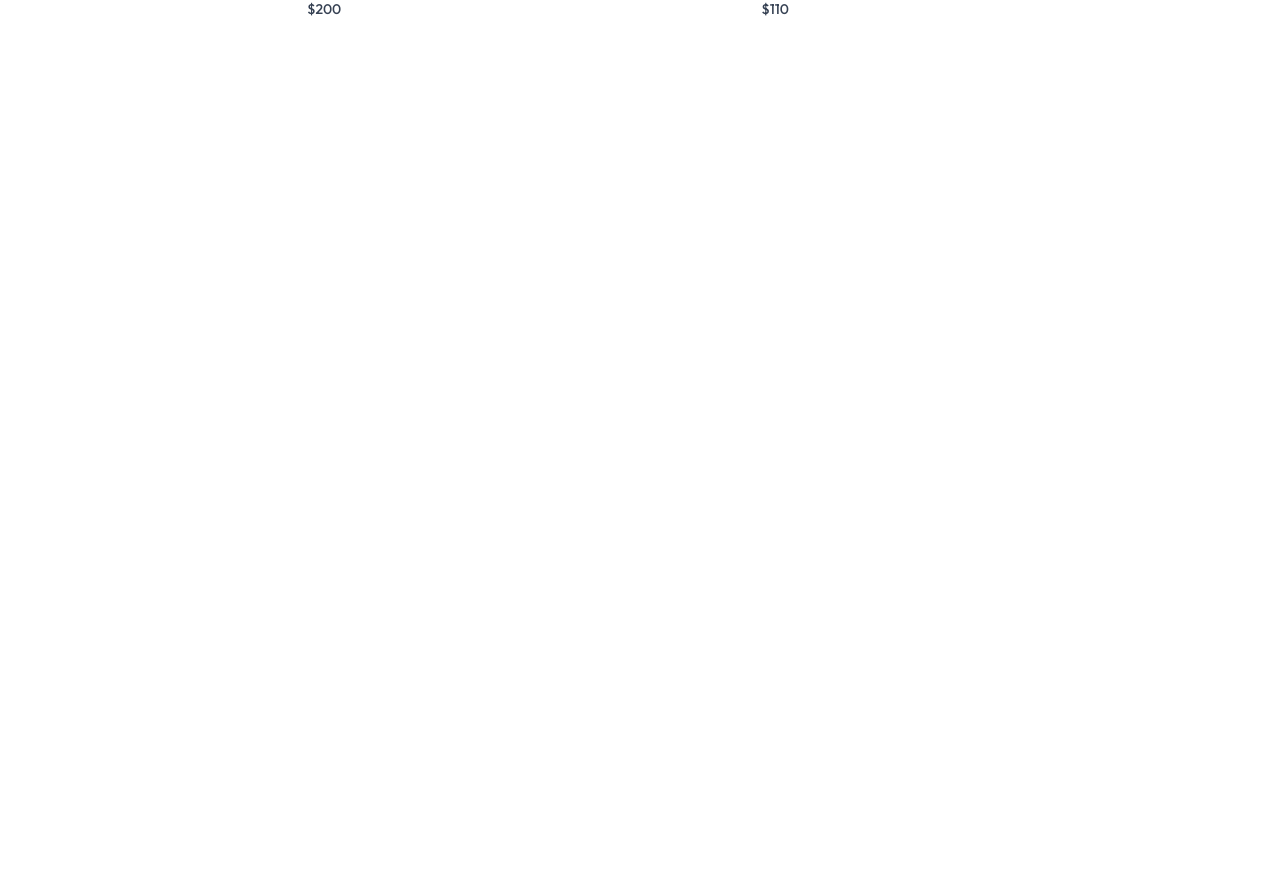
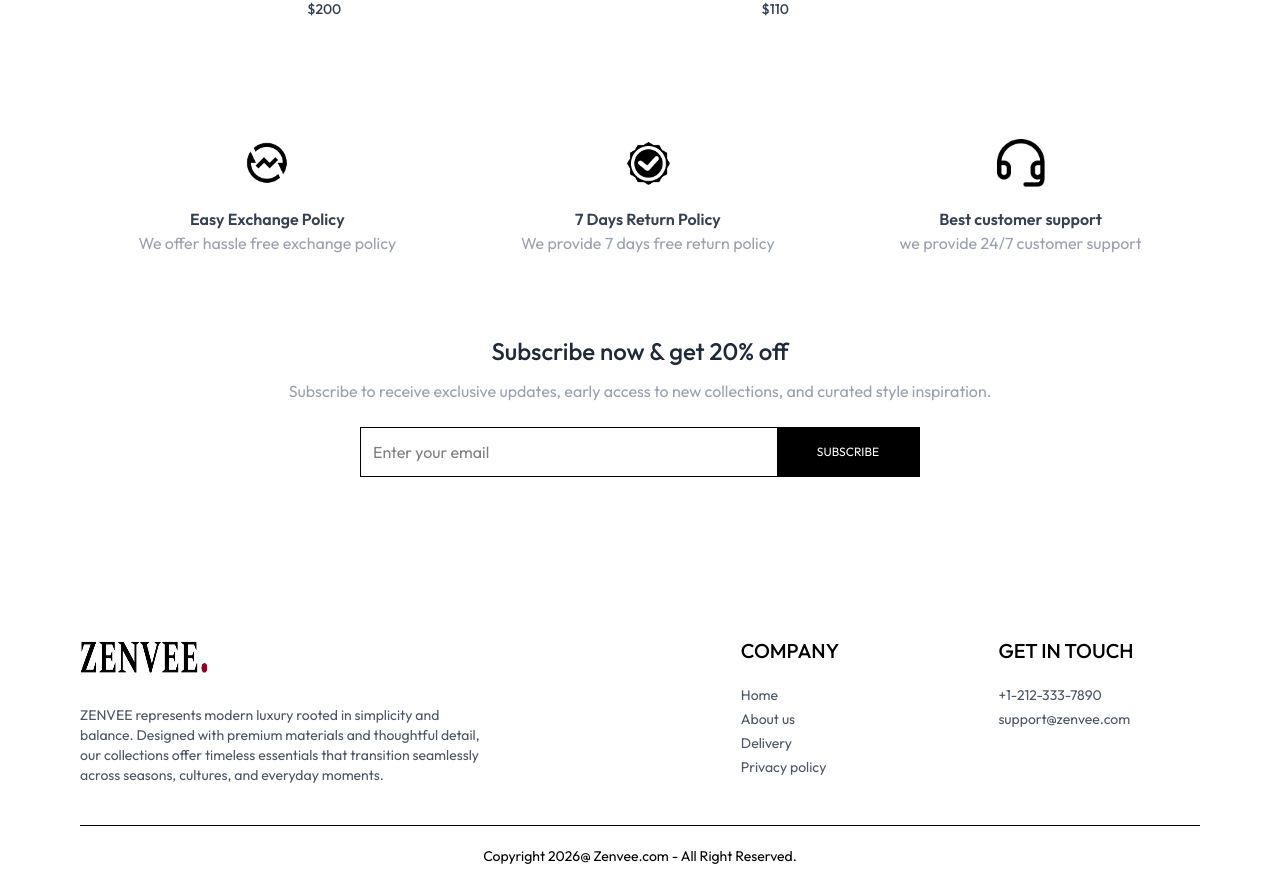
Before and after one commit to Mukesh-KB1/Ecommerce-Web-App, a React app in the folder frontend/: page / in a window 1280 px wide. Shown: the part 1854-2740 px from the top of the page. Before the commit the page ends 1913 px from the top, so only its background shows below. Built offline with nearby package versions, Linux system fonts and the light colour scheme; the HTML template or start-up script is replaced by a standard one.

Commit message:
CollectionPage-Filter-Sort-Updated

```diff
--- a/frontend/src/App.jsx
+++ b/frontend/src/App.jsx
@@ -1,5 +1,6 @@
 import {Outlet} from 'react-router'
 import Navbar from './components/Navbar'
+import Footer from './components/Footer'
 
 
 function App() {
@@ -7,7 +8,7 @@
     <div className="px-4 sm:px-12 md:px-16 lg:px-20">
       <Navbar />
       <Outlet />
-      {/* <Footer /> */}
+      <Footer />
     </div>
   )
 }
--- /dev/null
+++ b/frontend/src/components/Footer.jsx
@@ -0,0 +1,42 @@
+import React from 'react'
+import { assets } from '../assets/assets'
+
+function Footer() {
+    return (
+        <div>
+            <div className='flex flex-col sm:grid grid-cols-[3fr_1fr_1fr] gap-14 my-10 mt-40 text-sm'>
+                <div>
+                    <img src={assets.logo} className='h-12 mb-5 w-32' alt="" />
+                    <p className='w-full md:w-2/3 text-gray-600'>
+                        ZENVEE represents modern luxury rooted in simplicity and balance. Designed with premium materials and thoughtful detail, our collections offer timeless essentials that transition seamlessly across seasons, cultures, and everyday moments.
+                    </p>
+                </div>
+
+                <div>
+                    <p className='text-xl font-medium mb-5'>COMPANY</p>
+                    <ul className='flex flex-col gap-1 text-gray-600'>
+                        <li>Home</li>
+                        <li>About us</li>
+                        <li>Delivery</li>
+                        <li>Privacy policy</li>
+                    </ul>
+                </div>
+
+                <div>
+                    <p className='text-xl font-medium mb-5'>GET IN TOUCH</p>
+                    <ul className='flex flex-col gap-1 text-gray-600'>
+                        <li>+1-212-333-7890</li>
+                        <li>support@zenvee.com</li>
+                    </ul>
+                </div>
+            </div>
+
+            <div>
+                <hr />
+                <p className='py-5 text-sm text-center'>Copyright 2026@ Zenvee.com - All Right Reserved.</p>
+            </div>
+        </div>
+    )
+}
+
+export default Footer
--- /dev/null
+++ b/frontend/src/components/NewsLetterBox.jsx
@@ -0,0 +1,23 @@
+import React from 'react'
+
+function NewsLetterBox() {
+
+    const onSubmitHandler = (e)=>{
+        e.preventDefault();
+    }
+
+  return (
+    <div className='text-center'>
+        <p className='text-2xl font-medium text-gray-800'>Subscribe now & get 20% off</p>
+        <p className='text-gray-400 mt-3'>
+            Subscribe to receive exclusive updates, early access to new collections, and curated style inspiration.
+        </p>
+        <form onSubmit={onSubmitHandler} className='w-full sm:w-1/2 flex items-center gap-3 mx-auto my-6 border pl-3'>
+            <input className='w-full sm:flex-1 outline-none' type="email" placeholder='Enter your email' required/>
+            <button type='submit' className='bg-black text-white text-xs px-10 py-4'>SUBSCRIBE</button>
+        </form>
+    </div>
+  )
+}
+
+export default NewsLetterBox
--- /dev/null
+++ b/frontend/src/components/OurPolicy.jsx
@@ -0,0 +1,29 @@
+import React from 'react'
+import { assets } from '../assets/assets'
+
+function OurPolicy() {
+  return (
+    <div className='flex flex-col sm:flex-row justify-around gap-12 sm:gap-2 text-center py-20 text-xs sm:text-sm md:text-base text-gray-700'>
+
+        <div>
+            <img className='w-12 m-auto mb-5' src={assets.exchange_icon} alt="Exchange_Icon" />
+            <p className='font-semibold'>Easy Exchange Policy</p>
+            <p className='text-gray-400'>We offer hassle free exchange policy</p>
+        </div>
+
+        <div>
+            <img className='w-12 m-auto mb-5' src={assets.quality_icon} alt="Exchange_Icon" />
+            <p className='font-semibold'>7 Days Return Policy</p>
+            <p className='text-gray-400'>We provide 7 days free return policy</p>
+        </div>
+
+        <div>
+            <img className='w-12 m-auto mb-5' src={assets.support_img} alt="Exchange_Icon" />
+            <p className='font-semibold'>Best customer support</p>
+            <p className='text-gray-400'>we provide 24/7 customer support</p>
+        </div>
+    </div>
+  )
+}
+
+export default OurPolicy
--- a/frontend/src/pages/Collection.jsx
+++ b/frontend/src/pages/Collection.jsx
@@ -1,8 +1,154 @@
-import React from 'react'
+import React, { useEffect, useState } from 'react'
+import { UseShopContext } from '../context/ShopContext'
+import { assets } from '../assets/assets';
+import Title from '../components/Title';
+import ProductItem from '../components/ProductItem';
 
 function Collection() {
+
+  const { products } = UseShopContext();
+  const [showFilter, setShowFilter] = useState(false);
+  const [filterProducts,setFilterProducts] = useState([]);
+  const [category,setCategory] = useState([]);
+  const [subCategory,setSubCategory] = useState([]);
+  const [sortType,setSortType] = useState('relavent');
+
+  const toggleCategory = (e)=>{
+    if(category.includes(e.target.value)){
+      setCategory(prev => prev.filter(item => item !== e.target.value));
+    }
+    else{
+      setCategory(prev => [...prev,e.target.value]);
+    }
+  }
+
+  const toggleSubCategory = (e)=>{
+    if(subCategory.includes(e.target.value)){
+      setSubCategory(prev => prev.filter(item => item !== e.target.value));
+    }
+    else{
+      setSubCategory(prev => [...prev,e.target.value])
+    }
+  }
+
+  const applyFilter = ()=>{
+    let productsCopy = products.slice();
+
+    if(category.length > 0){
+      productsCopy = productsCopy.filter(item => category.includes(item.category));
+    }
+
+    if(subCategory.length > 0){
+      productsCopy = productsCopy.filter(item => subCategory.includes(item.subCategory));
+    }
+
+    setFilterProducts(productsCopy);
+  }
+
+  const sortProduct = ()=>{
+    let fpCopy = filterProducts.slice();
+
+    switch(sortType){
+      case 'low-high':
+        setFilterProducts(fpCopy.sort((a,b) => a.price - b.price));
+        break;
+      case 'high-low':
+        setFilterProducts(fpCopy.sort((a,b) => b.price - a.price));
+        break;
+      default :
+         applyFilter();
+         break;
+    }
+  }
+
+  useEffect(()=>{
+    sortProduct();
+  },[sortType])
+
+
+
+  useEffect(()=>{
+    applyFilter();
+  },[category,subCategory])
+
+  // useEffect(()=>{
+  //   console.log(category);
+  // },[category])
+
+  //   useEffect(()=>{
+  //   console.log(subCategory);
+  // },[subCategory])
+
+  // useEffect(()=>{
+  //   setFilterProducts(products);
+  // },[])
+
   return (
-    <div>Collection</div>
+    <div className='flex flex-col sm:flex-row gap-1 sm:gap-10 pt-10 border-t'>
+
+      {/* Filter Option */}
+      <div className='min-w-60'>
+        <p onClick={()=>setShowFilter(!showFilter)} className='my-2 text-xl flex items-center cursor-pointer gap-2'>FILTERS
+          <img className={`h-3 sm:hidden ${showFilter ? 'rotate-90': ''}`} src={assets.dropdown_icon} alt="Filter_dropDown" />
+        </p>
+        {/* Category Filter */}
+        <div className={`border border-gray-300 pl-5 py-3 mt-6 ${showFilter ? '' : 'hidden'} sm:block`}>
+          <p className='mb-3 text-sm font-medium'>CATEGORIES</p>
+          <div className='flex flex-col gap-2 text-sm font-light text-gray-700'>
+            <p className='flex gap-2'>
+              <input className='w-3' type="checkbox" value={'Men'} onChange={toggleCategory}/> Men
+            </p>
+            <p className='flex gap-2'>
+              <input className='w-3' type="checkbox" value={'Women'} onChange={toggleCategory}/> Women
+            </p>
+            <p className='flex gap-2'>
+              <input className='w-3' type="checkbox" value={'Kids'} onChange={toggleCategory}/> Kids
+            </p>
+          </div>
+        </div>
+
+        {/* SubCategory Filter */}
+        <div className={`border border-gray-300 pl-5 py-3 my-5 ${showFilter ? '' : 'hidden'} sm:block`}>
+          <p className='mb-3 text-sm font-medium'>TYPE</p>
+          <div className='flex flex-col gap-2 text-sm font-light text-gray-700'>
+            <p className='flex gap-2'>
+              <input className='w-3' type="checkbox" value={'Topwear'} onChange={toggleSubCategory} /> Topwear
+            </p>
+            <p className='flex gap-2'>
+              <input className='w-3' type="checkbox" value={'Bottomwear'} onChange={toggleSubCategory} /> Bottomwear
+            </p>
+            <p className='flex gap-2'>
+              <input className='w-3' type="checkbox" value={'Winterwear'} onChange={toggleSubCategory} /> Winterwear
+            </p>
+          </div>
+        </div>
+
+      </div>
+
+      {/* RightSide All collections */}
+      <div className='flex-1'>
+        <div className='flex justify-between text-base sm:text-2xl mb-4'>
+          <Title text1={'ALL'} text2={'COLLECTIONS'} />
+          {/* Product Sort */}
+
+          <select onChange={(e) => setSortType(e.target.value)} className='border-2 border-gray-300 text-sm px-2'>
+            <option value="relavent">Sort by: Relavent</option>
+            <option value="low-high">Sort by: Low to High</option>
+            <option value="high-low">Sort by: Hight to Low</option>
+          </select>
+        </div>
+
+        {/* Map Products */}
+        <div className='grid grid-cols-2 md:grid-cols-3 lg:grid-cols-4 gap-4 gap-y-6'>
+          {
+            filterProducts.map((item,index)=>(
+              <ProductItem key={item._id} id={item._id} image={item.image} name={item.name} price={item.price} />
+            ))
+          }
+        </div>
+      </div>
+
+    </div>
   )
 }
 
--- a/frontend/src/pages/Home.jsx
+++ b/frontend/src/pages/Home.jsx
@@ -2,6 +2,8 @@
 import Hero from '../components/Hero'
 import LatestCollection from '../components/LatestCollection'
 import BestSeller from '../components/BestSeller'
+import OurPolicy from '../components/OurPolicy'
+import NewsLetterBox from '../components/NewsLetterBox'
 
 function Home() {
   return (
@@ -9,6 +11,8 @@
       <Hero />
       <LatestCollection />
       <BestSeller />
+      <OurPolicy />
+      <NewsLetterBox />
     </div>
   )
 }
```
